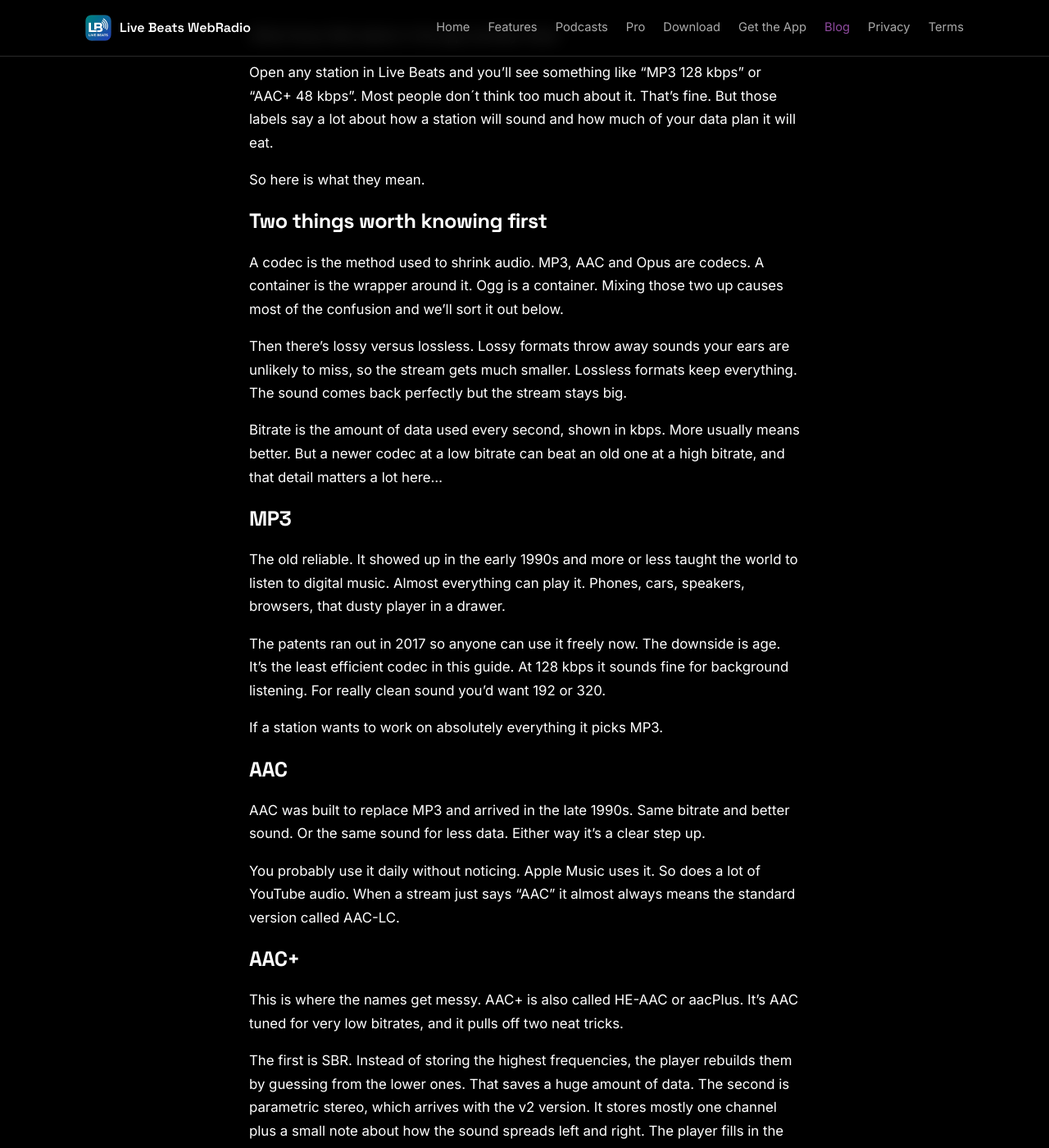
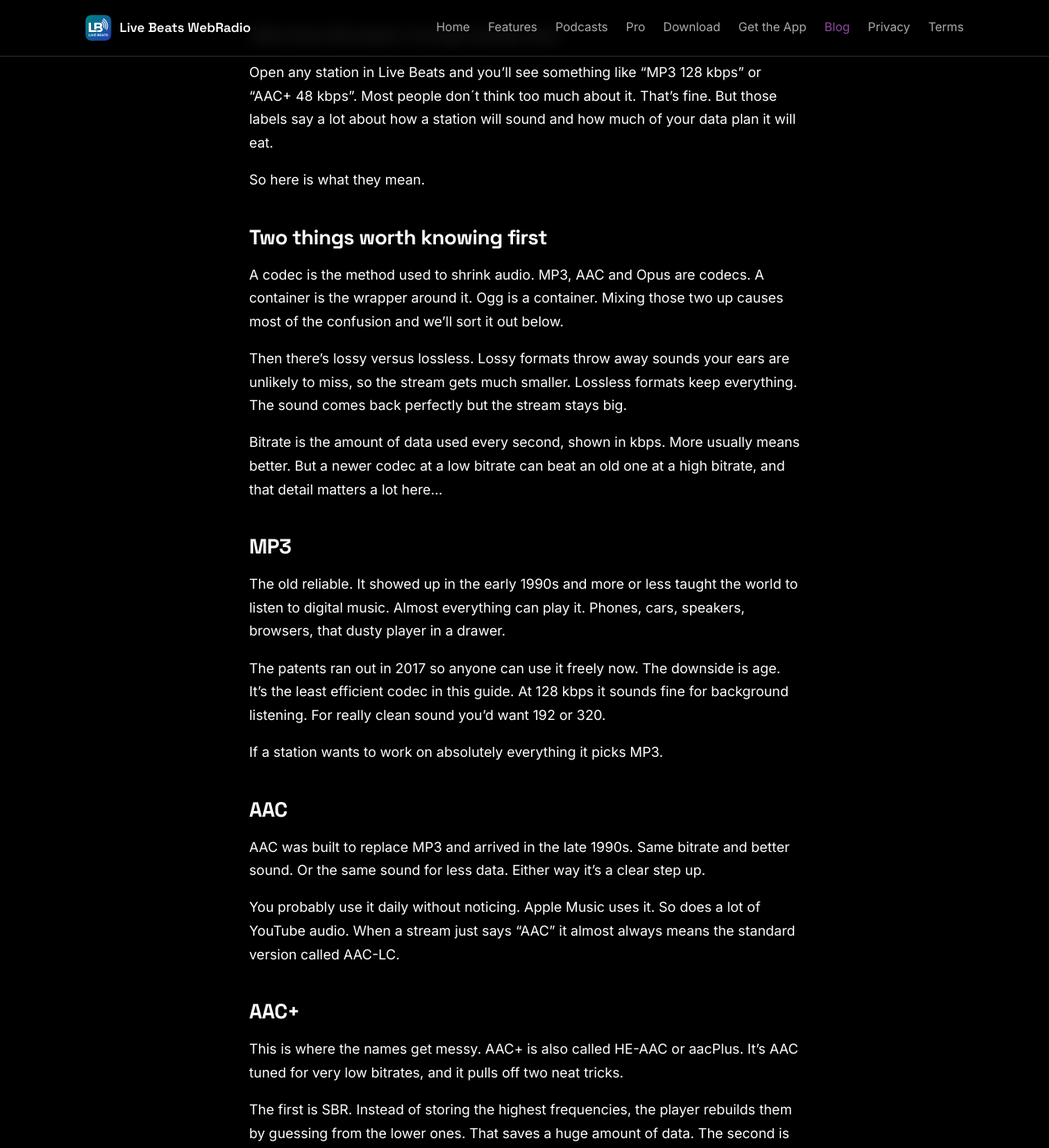
Before and after one commit to LBWebRadio/lbwebradio.github.io, a Jekyll site: the page built from _posts/2026-10-02-aac-aac-opus-mp3-what-are-they.md, in a window 1280 px wide and 1400 px high, scrolled down 265 px. Shown: the whole window at 82% size. Built offline with Jekyll 4.4.1, drawn with Linux system fonts in a browser that asks for light colours.

Commit message:
Add styles for post tables and headings

```diff
--- a/assets/blog.css
+++ b/assets/blog.css
@@ -81,3 +81,10 @@
 .post-card h2,
 .post h1,
 .page-title{color:var(--accent)}
+
+/* ---------- POST TABLES + HEADINGS ---------- */
+.post-body h2{margin:40px 0 12px}
+.post-body table{display:block;width:100%;overflow-x:auto;border-collapse:collapse;margin:28px 0;font-size:.95rem}
+.post-body th,.post-body td{padding:12px 16px;text-align:left;border-bottom:1px solid var(--border);white-space:nowrap}
+.post-body th{background:var(--surface-2);font-family:'Space Grotesk',sans-serif;font-weight:600}
+.post-body tbody tr:nth-child(even){background:var(--surface)}
```
